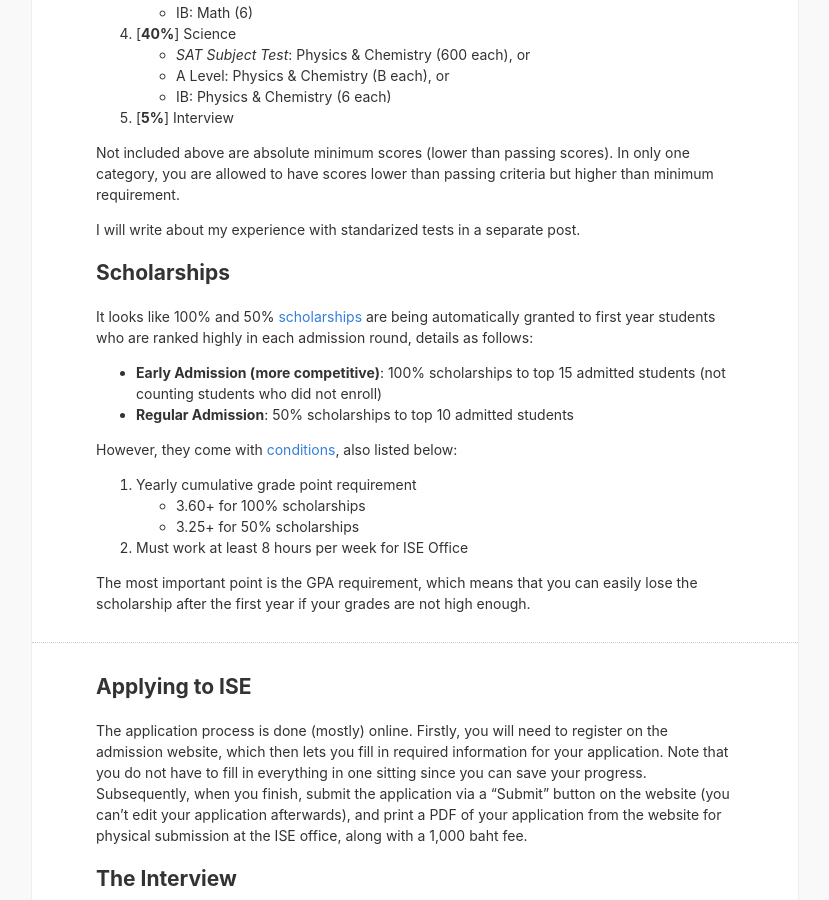
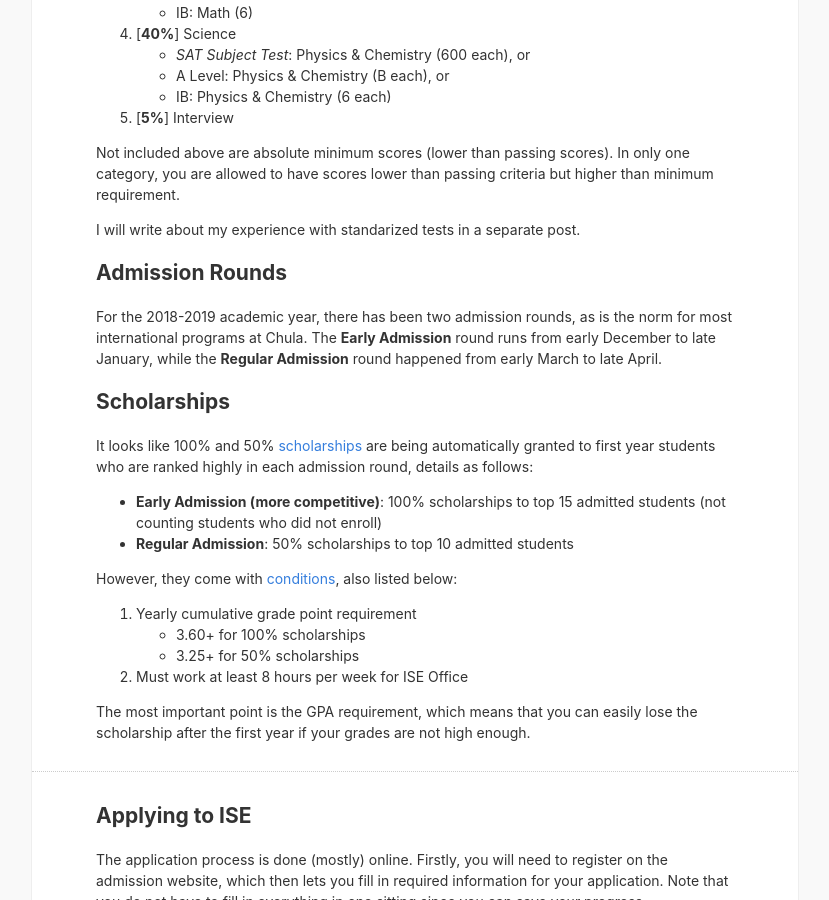
Before and after one commit to Romtam/romtam.github.io, a Jekyll site: the page built from _posts/2019-07-17-ise-application.md, in a window 1280 px wide and 900 px high, scrolled down 1150 px. Shown: the whole window, without its empty margins (225-1054 px from the left). Built offline with Jekyll 4.4.1, drawn with Linux system fonts in a browser that asks for light colours; nearby versions of some CDN libraries.

Commit message:
Add information about admission rounds

```diff
--- a/_posts/2019-07-17-ise-application.md
+++ b/_posts/2019-07-17-ise-application.md
@@ -40,6 +40,9 @@ As of the 2019 academic year, the [admission criteria](http://www.ise.eng.chula.
 Not included above are absolute minimum scores (lower than passing scores). In only one category, you are allowed to have scores lower than passing criteria but higher than minimum requirement.
 
 I will write about my experience with standarized tests in a separate post.
+
+## Admission Rounds
+For the 2018-2019 academic year, there has been two admission rounds, as is the norm for most international programs at Chula. The **Early Admission** round runs from early December to late January, while the **Regular Admission** round happened from early March to late April.
 
 ## Scholarships
 It looks like 100% and 50% [scholarships](http://www.ise.eng.chula.ac.th/news/detail?id=1182&gid=1-008-002-002) are being automatically granted to first year students who are ranked highly in each admission round, details as follows:
```
